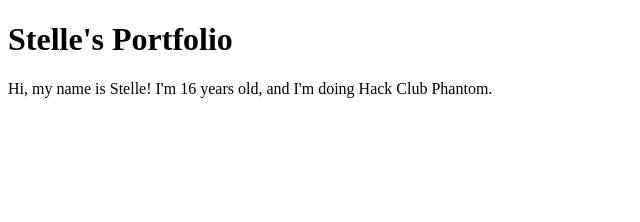
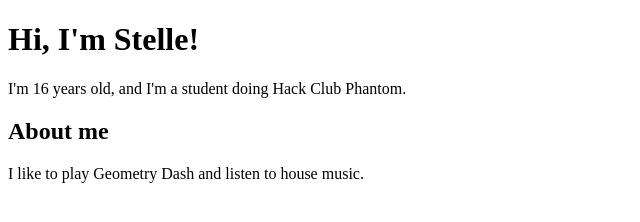
Before and after one commit to purestellenium/my-portfolio, a plain HTML site: page index.html in a window 1280 px wide. Shown: the whole page, without its empty margins (0-640 px from the left). Drawn offline with Linux system fonts and the light colour scheme.

Commit message:
make the page about me

```diff
--- a/index.html
+++ b/index.html
@@ -1,10 +1,13 @@
 <!DOCTYPE html>
 <html>
 	<head>
-		<title>My Portfolio</title>
+		<title>Stelle's Portfolio</title>
 	</head>
 	<body>
-		<h1>Stelle's Portfolio</h1>
-		<p>Hi, my name is Stelle! I'm 16 years old, and I'm doing Hack Club Phantom.</p>
+		<h1>Hi, I'm Stelle!</h1>
+		<p>I'm 16 years old, and I'm a student doing Hack Club Phantom.</p>
+
+        <h2>About me</h2>
+        <p>I like to play Geometry Dash and listen to house music.</p>
 	</body>
 </html>
```
